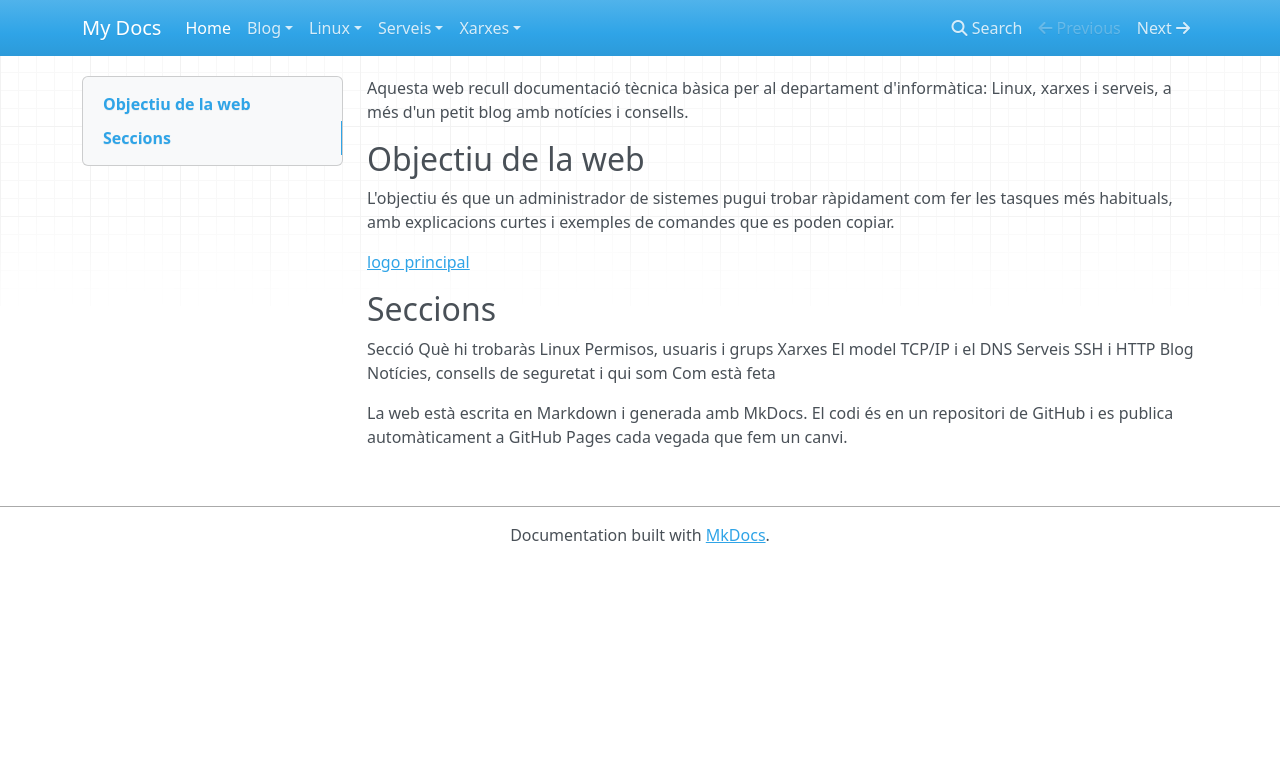
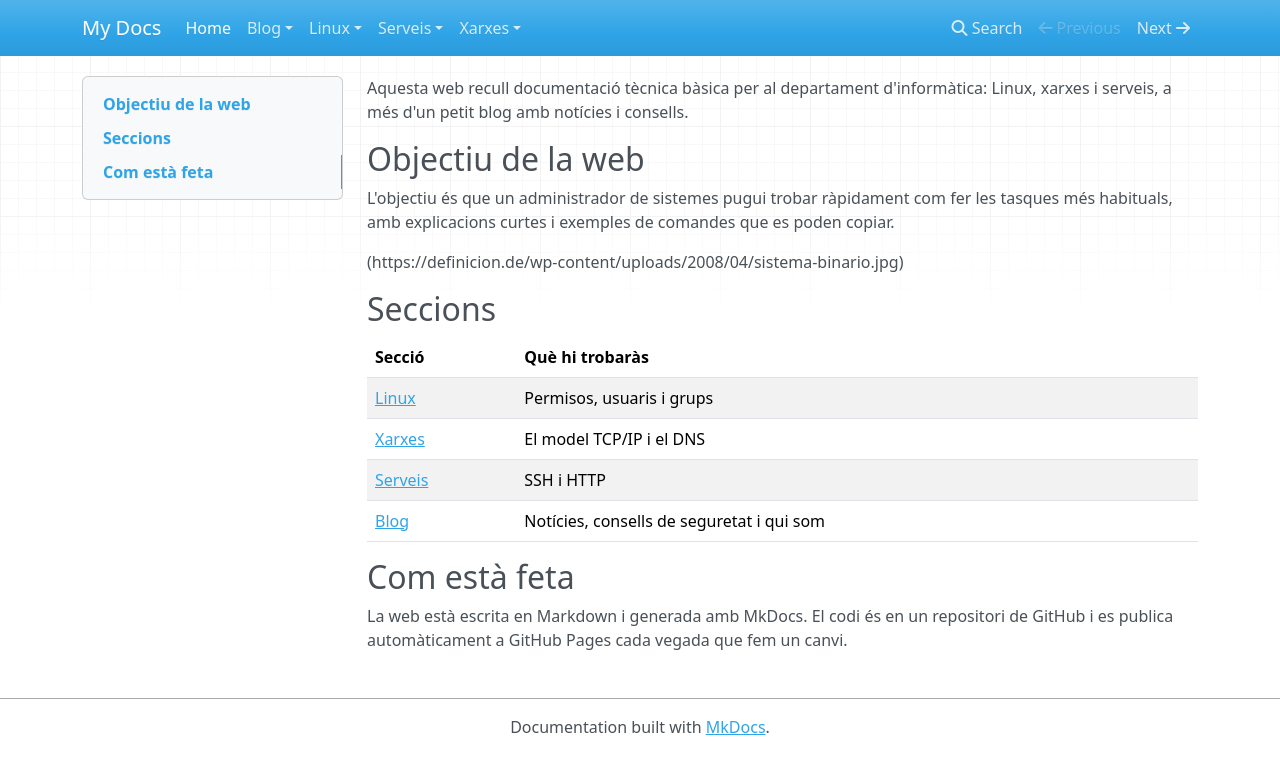
Before and after one commit to aaronsanchez2811/Githubpages-as-ss, an MkDocs documentation site: the page built from docs/index.md, in a window 1280 px wide. Shown: the top 774 px of the page. Built offline with MkDocs 1.6.1, drawn with Linux system fonts in a browser that asks for light colours; nearby versions of some CDN libraries.

Commit message:
Canvi imatge
Updated the documentation structure and added a new section about the website's creation.

```diff
--- a/docs/index.md
+++ b/docs/index.md
@@ -4,14 +4,16 @@ Aquesta web recull documentació tècnica bàsica per al departament d'informàt
 
 L'objectiu és que un administrador de sistemes pugui trobar ràpidament com fer les tasques més habituals, amb explicacions curtes i exemples de comandes que es poden copiar.
 
-[logo principal](https://definicion.de/informatica/)
+(https://definicion.de/wp-content/uploads/2008/04/sistema-binario.jpg)
 
 ## Seccions
-Secció	Què hi trobaràs
-Linux	Permisos, usuaris i grups
-Xarxes	El model TCP/IP i el DNS
-Serveis	SSH i HTTP
-Blog	Notícies, consells de seguretat i qui som
-Com està feta
+| Secció | Què hi trobaràs |
+|---|---|
+| [Linux](linux/permisos.md) | Permisos, usuaris i grups |
+| [Xarxes](xarxes/tcp-ip.md) | El model TCP/IP i el DNS |
+| [Serveis](serveis/ssh.md) | SSH i HTTP |
+| [Blog](blog/noticies.md) | Notícies, consells de seguretat i qui som
+
+## Com està feta
 
 La web està escrita en Markdown i generada amb MkDocs. El codi és en un repositori de GitHub i es publica automàticament a GitHub Pages cada vegada que fem un canvi.
```
